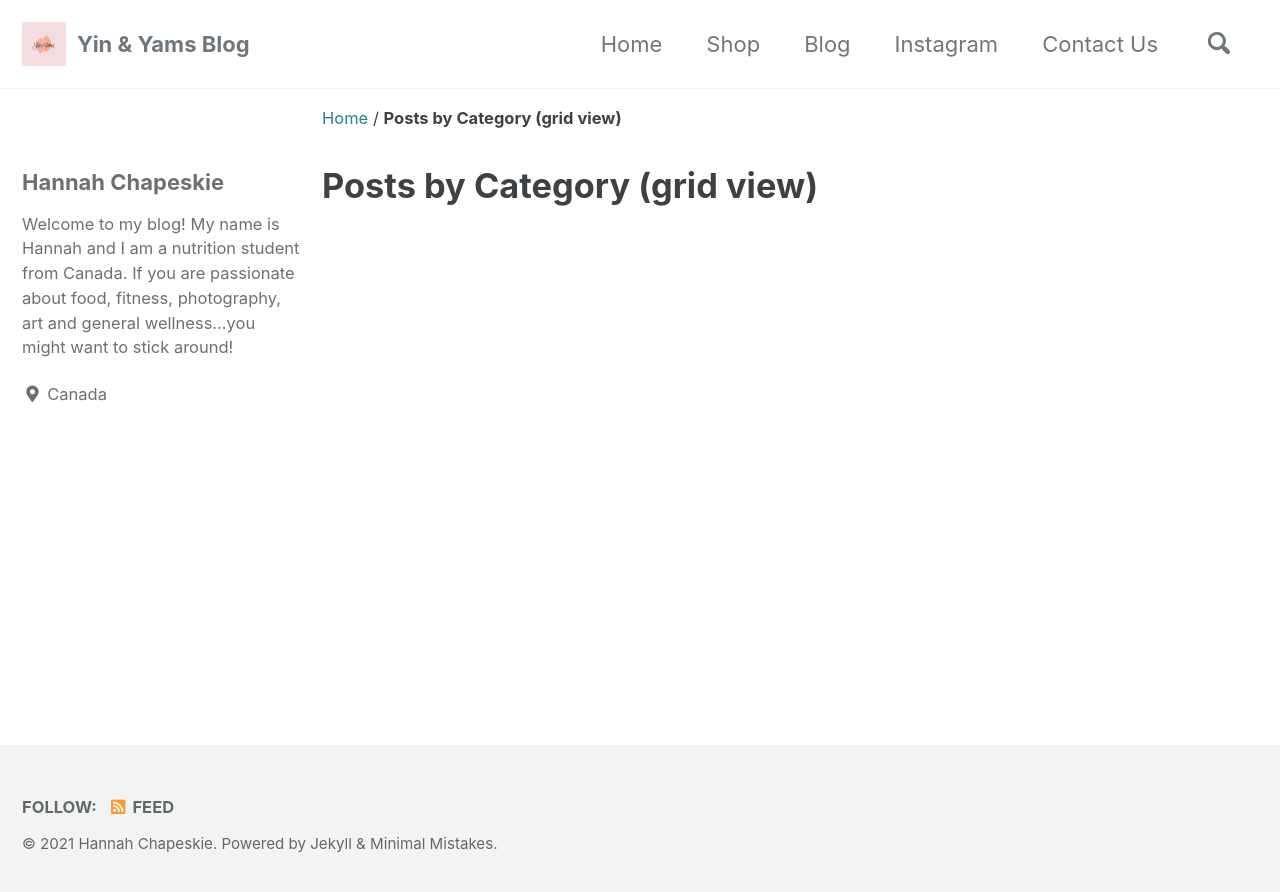
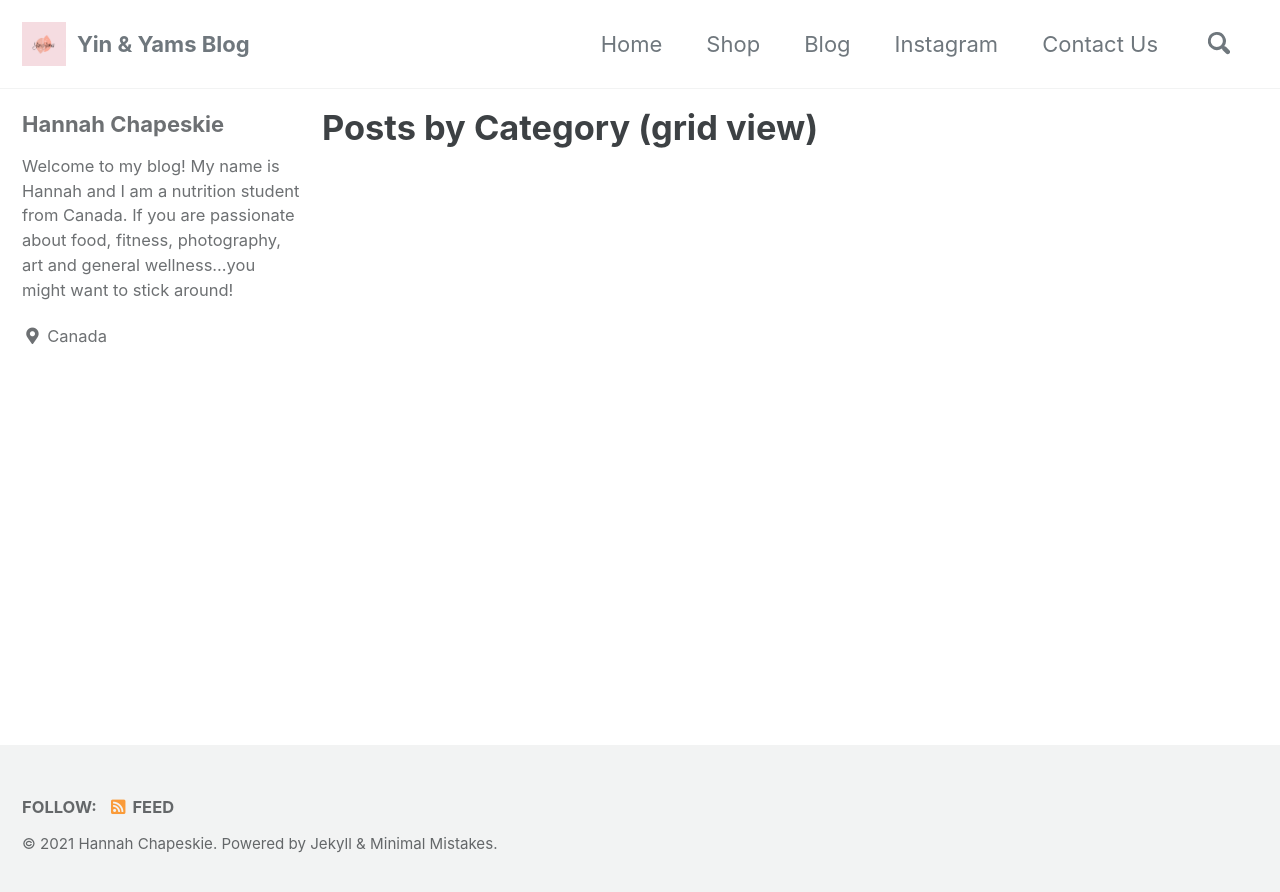
Before and after one commit to dylanbabel/yinandyams, a Jekyll site: the page built from _pages/categories.md, in a window 1280 px wide. Shown: the top 892 px of the page. Built offline with Jekyll 4.4.1, drawn with Linux system fonts in a browser that asks for light colours; cached includes are drawn as plain includes; part of the change alters nothing that is shown.

Commit message:
Update _config.yml

```diff
--- a/_config.yml
+++ b/_config.yml
@@ -27,7 +27,7 @@ repository               : # GitHub username/repo-name e.g. "mmistakes/minimal-m
 teaser                   : /assets/images/header1.jpg
 logo                     : /assets/images/logo.png
 masthead_title           : ""
-breadcrumbs              : true
+breadcrumbs              : false
 words_per_minute         : 150
 comments:
   provider               : "utterances"
@@ -248,10 +248,10 @@ tag_archive:
   type: liquid
   path: /tags/
 # https://github.com/jekyll/jekyll-archives
-# jekyll-archives:
-#   enabled:
-#     - categories
-#     - tags
+jekyll-archives:
+  enabled:
+    - categories
+    - tags
 #   layouts:
 #     category: archive-taxonomy
 #     tag: archive-taxonomy
```
